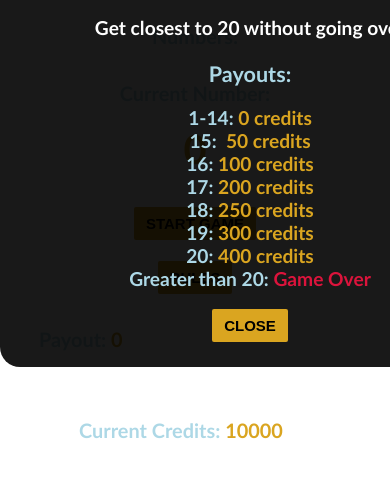
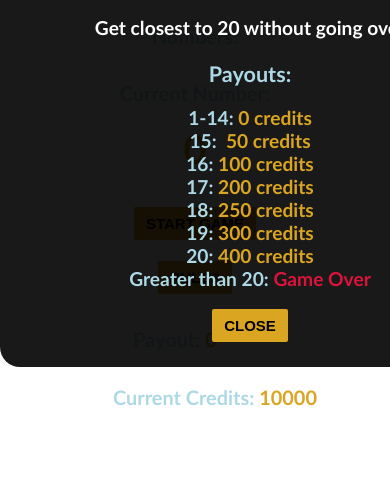
Before and after one commit to ashubanjara/QuasarWeb, a plain HTML site: page index.html in a window 390 px wide. Shown: the part 108-586 px from the top of the page. Drawn offline with Linux system fonts and the light colour scheme.

Commit message:
Added screen scaling for mobile devices

```diff
--- a/index.html
+++ b/index.html
@@ -3,6 +3,7 @@
 
   <head>
     <meta charset="utf-8">
+    <meta name="viewport" content="width=device-width, initial-scale=1.0">
     <link href="style.css" rel="stylesheet">
     <title>Quasar Web</title>
   </head>
--- a/style.css
+++ b/style.css
@@ -138,3 +138,39 @@ button:active {
   padding: 25px 0px;
   border-radius: 20px;
 }
+
+@media screen and (max-width: 768px) {
+    body{
+        font-size: 200%;
+    }
+    .column-group {
+      display: block;
+      max-width: 100%;
+      margin: 0 auto;
+      text-align: center;
+    }
+    .container {
+      color: white;
+      max-width: 95%;
+      margin: 0 auto;
+      text-align: center;
+    }
+}
+
+@media screen and (max-width: 480px) {
+    body{
+        font-size: 150%;
+    }
+    .column-group {
+      display: block;
+      max-width: 100%;
+      margin: 0 auto;
+      text-align: center;
+    }
+    .container {
+      color: white;
+      max-width: 95%;
+      margin: 0 auto;
+      text-align: center;
+    }
+}
```
